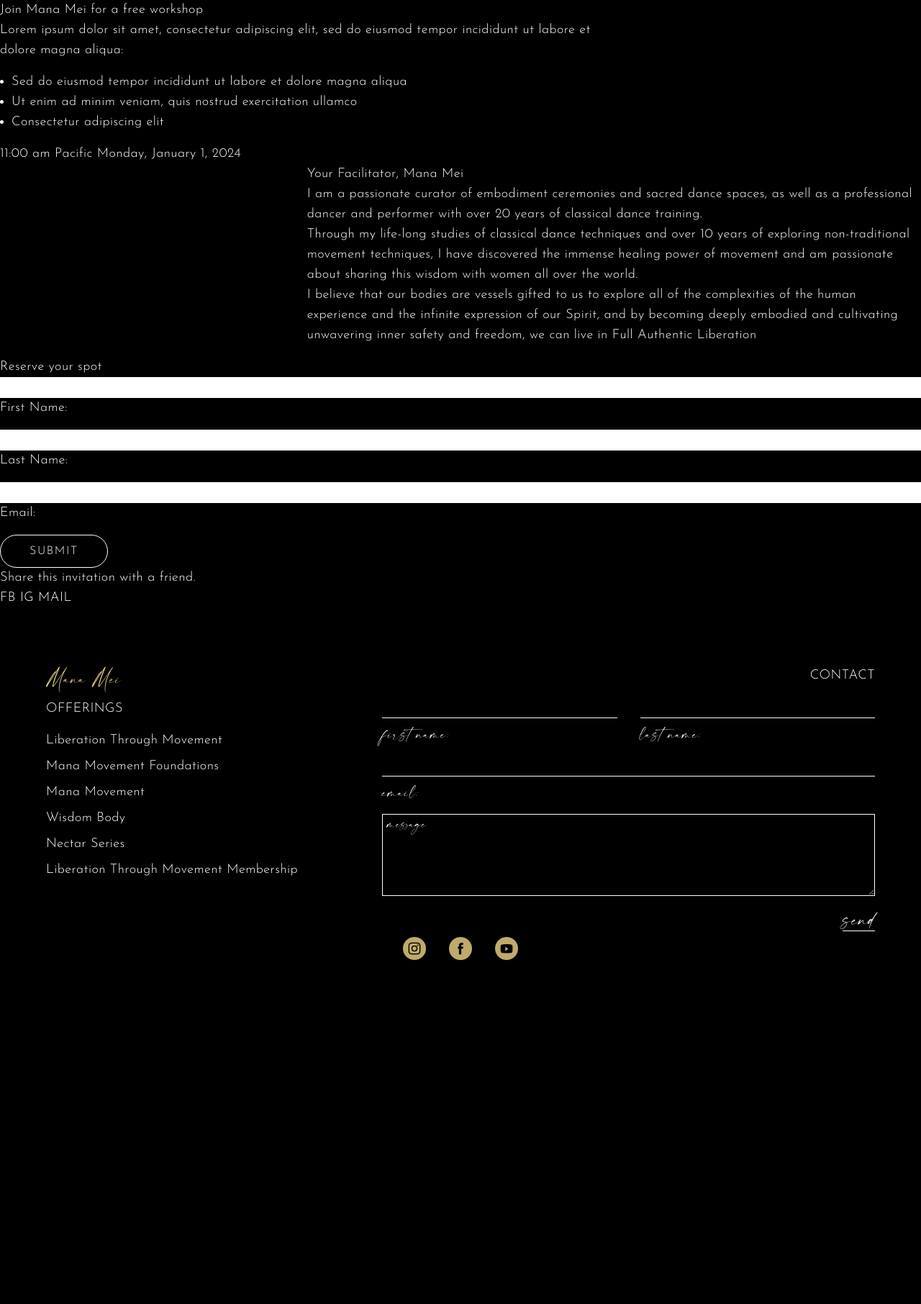
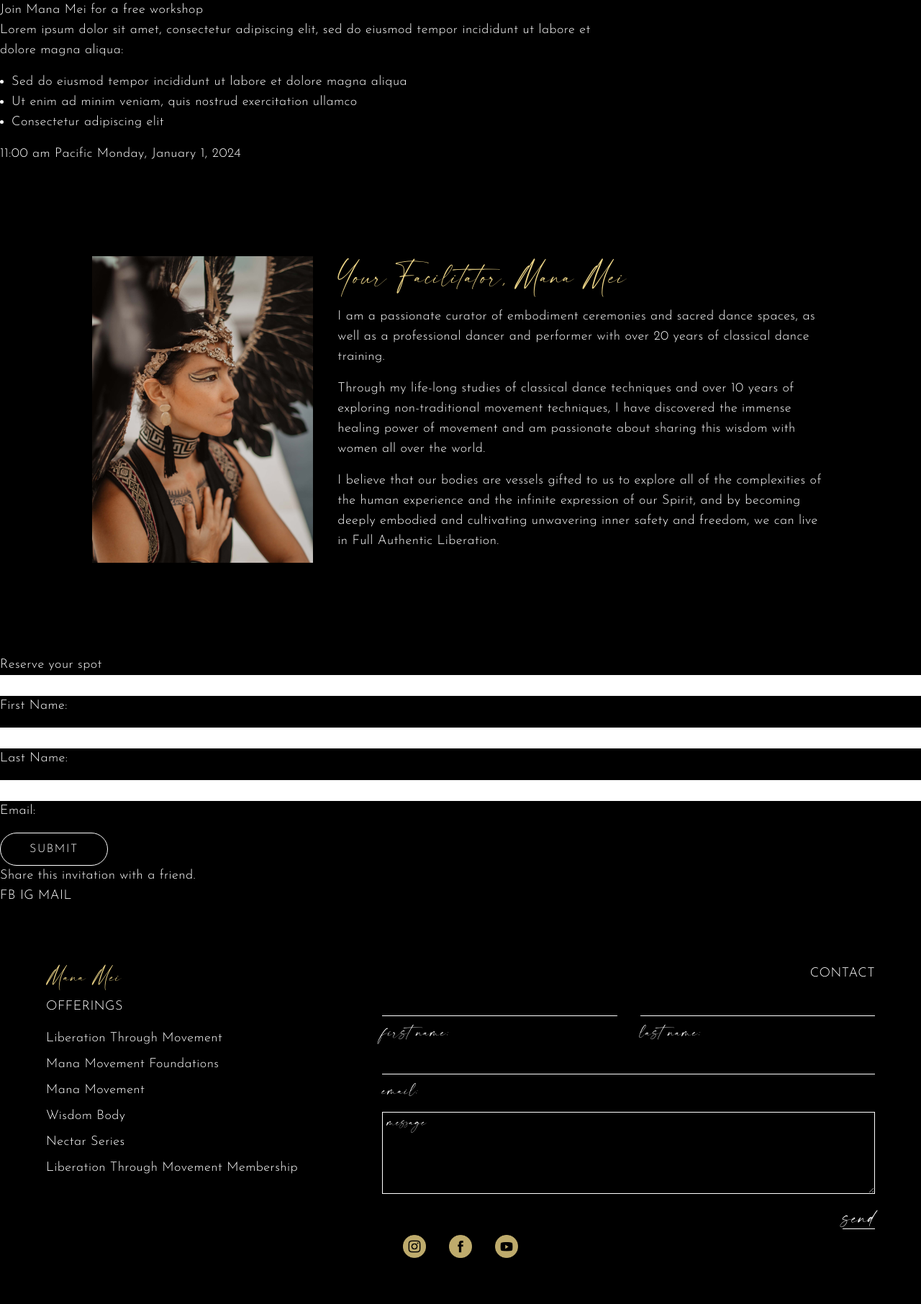
Before and after one commit to brittwoodard/manamei, a Jekyll site: the page built from _free-offerings/template.md, in a window 1280 px wide. Shown: the whole page at 72% size. Built offline with Jekyll 4.4.1, drawn with Linux system fonts in a browser that asks for light colours; nearby versions of some CDN libraries; comment, search, counter and statistics services are not loaded; before the commit the page ends 1398 px from its top, so only the background shows below that.

Commit message:
your teacher

```diff
--- /dev/null
+++ b/_data/course-settings.yml
@@ -0,0 +1,4 @@
+instructor:
+  heading: Your facilitator, Mana Mei
+  description_html: <p>I am a passionate curator of embodiment ceremonies and sacred dance spaces, as well as a professional dancer and performer with over 20 years of classical dance training.</p><p>Through my life-long studies of classical dance techniques and over 10 years of exploring non-traditional movement techniques, I have discovered the immense healing power of movement and am passionate about sharing this wisdom with women all over the world.</p><p>I believe that our bodies are vessels gifted to us to explore all of the complexities of the human experience and the infinite expression of our Spirit, and by becoming deeply embodied and cultivating unwavering inner safety and freedom, we can live in Full Authentic Liberation.</p>
+  featured_image: /uploads/images/manamei-33.jpg
--- a/_includes/about-mana-course.html
+++ b/_includes/about-mana-course.html
@@ -1,9 +1,7 @@
-{% if page.instructor.show == true %}
-<section class="grid grid-cols-3">
-    <div class="bg-image-style"></div>
+<section class="grid grid-cols-3 p-10p">
+    <div class="bg-image-style mr-10p" style="background-image: url('{{site.data.course-settings.instructor.featured_image}}')"></div>
     <div class="col-span-2">
-        <h2>{{page.instructor.heading}}</h2>
-        <p>{{page.instructor.description_html}}</p>
+        <h2 class="text-md-serif text-feature capitalize">{{site.data.course-settings.instructor.heading}}</h2>
+        <p>{{site.data.course-settings.instructor.description_html}}</p>
     </div>
 </section>
-{% endif %}
--- a/assets/css/output-style.css
+++ b/assets/css/output-style.css
@@ -735,6 +735,12 @@ ul {
 .mt-4 {
   margin-top: 1rem;
 }
+.ml-10p {
+  margin-left: 10%;
+}
+.mr-10p {
+  margin-right: 10%;
+}
 .block {
   display: block;
 }
@@ -861,6 +867,9 @@ ul {
 .bg-\[url\(\'\/uploads\/images\/manamei-1\.jpg\'\)\] {
   background-image: url('/uploads/images/manamei-1.jpg');
 }
+.bg-\[url\(\'\/uploads\/images\/manamei-20\.jpg\'\)\] {
+  background-image: url('/uploads/images/manamei-20.jpg');
+}
 .bg-\[url\(\'\/uploads\/images\/manamei-26\.png\'\)\] {
   background-image: url('/uploads/images/manamei-26.png');
 }
@@ -915,9 +924,6 @@ ul {
 .bg-\[url\(\'\{\{page\.testimonials\.background_image\}\}\'\)\] {
   background-image: url('{{page.testimonials.background_image}}');
 }
-.bg-\[url\(\'\/uploads\/images\/manamei-20\.jpg\'\)\] {
-  background-image: url('/uploads/images/manamei-20.jpg');
-}
 .p-10 {
   padding: 2.5rem;
 }
@@ -960,6 +966,9 @@ ul {
 .lowercase {
   text-transform: lowercase;
 }
+.capitalize {
+  text-transform: capitalize;
+}
 .italic {
   font-style: italic;
 }
```
